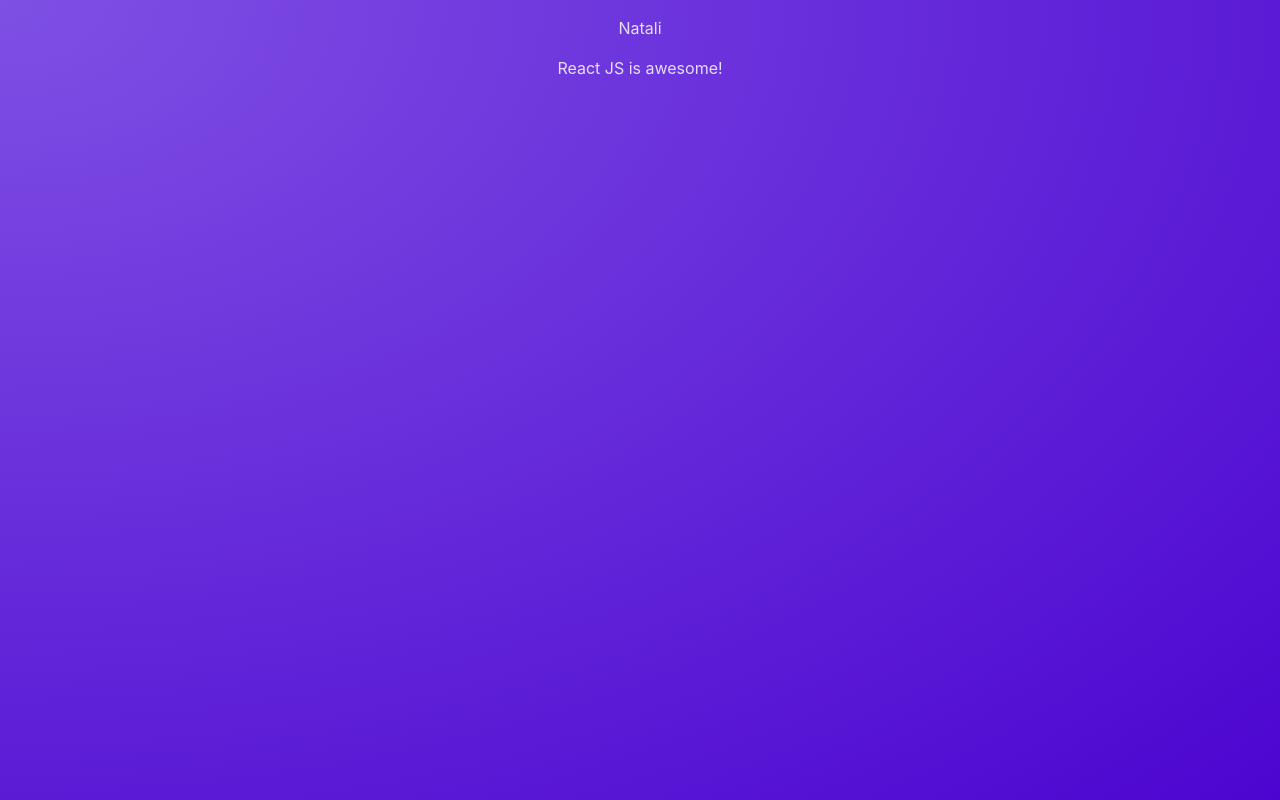
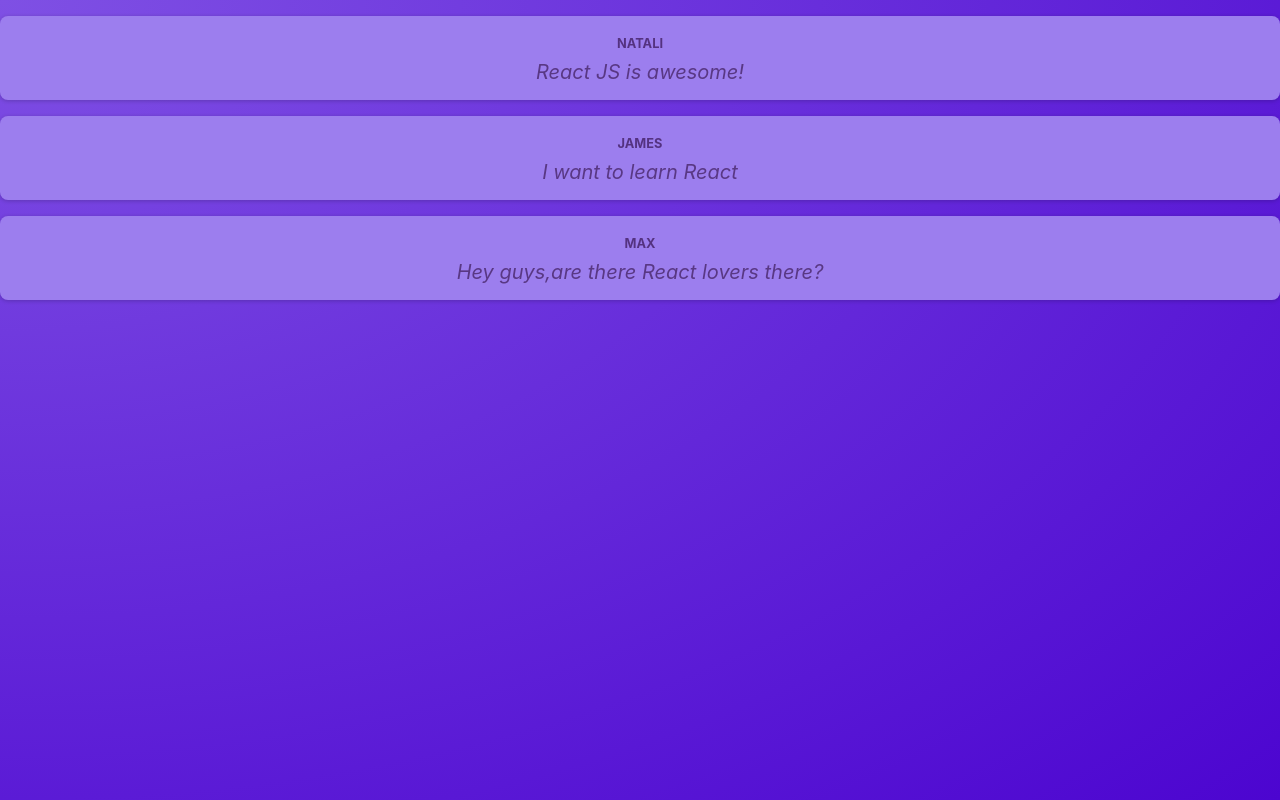
Before and after one commit to nataliusta/react_new, a React (Vite) app: page / in a window 1280 px wide. Built offline with nearby package versions, Linux system fonts and the light colour scheme.

Commit message:
Add styls for POst

```diff
--- a/src/App.jsx
+++ b/src/App.jsx
@@ -2,7 +2,11 @@
 
 function App() {
   return (
-    <Post />
+    <main>
+      <Post author='Natali' body='React JS is awesome!' />
+      <Post author='James' body='I want to learn React' />
+      <Post author='Max' body='Hey guys,are there React lovers there?' />
+    </main>
   )
 }
 
--- a/src/components/Post.jsx
+++ b/src/components/Post.jsx
@@ -1,12 +1,11 @@
-const names = ['Natali', 'James'];
+import styles from './Post.module.css';
 
-const Post = () => {
-    const chosenName = Math.random() > 0.5 ? names[0] : names[1];
+const Post = (props) => {
 
     return(
-        <div>
-            <p>{chosenName}</p>
-            <p>React JS is awesome!</p>
+        <div className={styles.post}>
+            <p className={styles.author}>{props.author}</p>
+            <p className={styles.text}>{props.body}</p>
         </div>
     )
 }
--- /dev/null
+++ b/src/components/Post.module.css
@@ -0,0 +1,35 @@
+.post {
+    margin: 1rem 0;
+    padding: 1rem;
+    background-color: #9c7eee;
+    border-radius: 8px;
+    box-shadow: 0 1px 4px rgba(0, 0, 0, 0.2);
+    animation: animate-in 1s ease-out forwards;
+  }
+
+  .author {
+    font-size: 0.8rem;
+    font-weight: bold;
+    color: #543280;
+    margin: 0;
+    text-transform: uppercase;
+  }
+
+  .text {
+    white-space: pre-wrap;
+    font-size: 1.25rem;
+    margin: 0.25rem 0 0 0;
+    color: #593884;
+    font-style: italic;
+  }
+
+  @keyframes animate-in {
+    from {
+      opacity: 0;
+      transform: translateY(1rem);
+    }
+    to {
+      opacity: 1;
+      transform: translateY(0);
+    }
+  }
```
